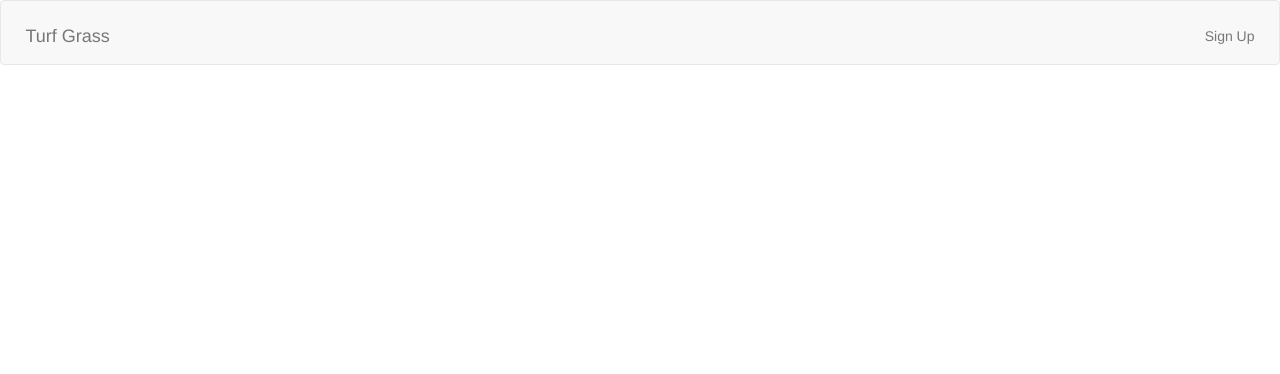
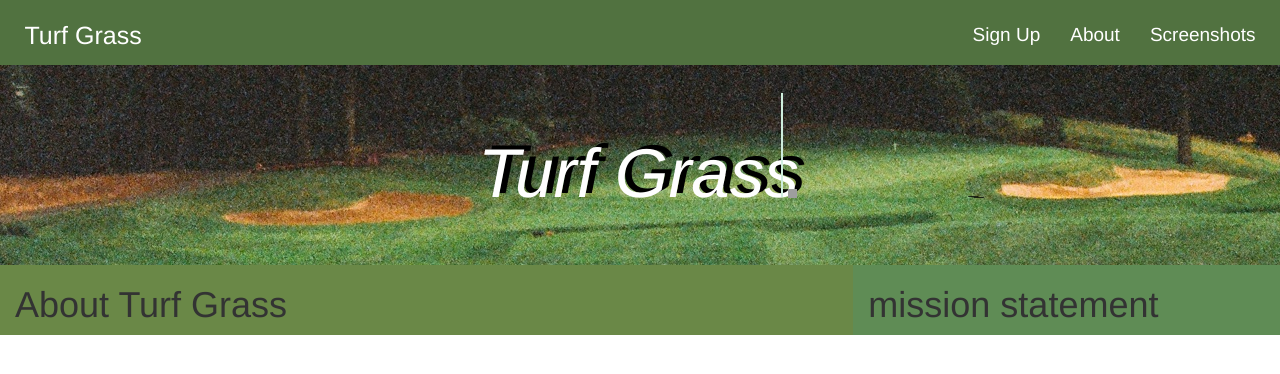
Before and after one commit to CharleeJennings/TurfGrass, a PHP site: page /frontpage.html in a window 1280 px wide. Shown: the top 374 px of the page. Run offline with PHP 8.4, Linux system fonts and the light colour scheme; some libraries are stand-ins or nearby versions; grey boxes are pictures that could not be loaded.

Commit message:
Update
Major directory changing and protoptying of webpage

```diff
--- a/assests /frontpage.html
+++ b/assests /frontpage.html
@@ -1,3 +1,4 @@
+<!DOCTYPE HTML>
 <html>
 <head>
     <title>Turf Grass</title>
@@ -8,22 +9,56 @@
     <script src="https://maxcdn.bootstrapcdn.com/bootstrap/3.3.7/js/bootstrap.min.js"></script>
 </head>
     <body>
+
+
+
         <nav class = "navbar navbar-default">
             <div class = "container-fluid">
                 <div class = "navbar-header">
-                    <a href= "#" class = "navbar-brand">
+                    <a href= "#"  id = "white" class = "navbar-brand">
                     Turf Grass
                     </a>
                 </div>
                 <ul class = "nav navbar-nav navbar-right">
                     <li>
-                       <a href="#">
+                       <a id = "white" href="#">
                         Sign Up
                        </a>
+                    </li>
+                    <li>
+                        <a id = "white" href= "#">
+                        About</a>
+                    </li>
+                    <li>
+                        <a id = "white" >
+                        Screenshots
+                        </a>
                     </li>
                 </ul>
             </div>
         </nav>
 
+
+  <div id="turfgrass_hype_container" style="margin:auto;position:relative;width:100%;height:568px;overflow:hidden;" aria-live="polite">
+		<script type="text/javascript" charset="utf-8" src="Turf%20Grass.hyperesources/turfgrass_hype_generated_script.js?21298"></script>
+	</div>
+
+        <div class = "container-fluid bg-gre">
+            <div class ='row'>
+                <div class = "col-sm-8" id = "turf2">
+                    <h1>
+                    About Turf Grass
+                    </h1>
+                </div>
+                <div class = " col-sm-4" id = "turf">
+                    <h1>
+                        mission statement
+                    </h1>
+                </div>
+            </div>
+        </div>
+
+
+
     </body>
 </html>
--- a/assests /navbar.css
+++ b/assests /navbar.css
@@ -1,14 +1,43 @@
 
 .jumbotron
 {
-    margin-top: 0;
-    height: 150x;
+    margin-top: 0px;
+    height: 200px;
+    border-top: 0px;
+    border-bottom: 0px;
+}
+
+.navbar-brand
+{
+    font-size: 25px;
+}
+.navbar
+{
+    height: 65px;
+    padding: 9.5px;
+    background-color: #517240;
+    margin-top: 0px;
+    margin-bottom: 0px;
+    border: 0px;
+    border-radius: 0px;
+    font-size: 19px;
+
+
 }
 
 
-.navbar
+
+#white
 {
-    height: 65px;
+    color: white;
+}
 
-    padding: 9.5px
+#turf
+{
+    background-color: #5F8C55;
+
 }
+#turf2
+{
+    background-color: #6A8847;
+}
```
Also changed, not shown: assests /Turf Grass.hyperesources/Golf-Ball1-300x300.svg (added), assests /Turf Grass.hyperesources/Pasted.jpg (added), assests /Turf Grass.hyperesources/Pasted_2x.jpg (added), assests /Turf Grass.hyperesources/turfgrass_hype_generated_script.js, assests /fonts/The Butcher Factory.ttf (added), 1 other file.
